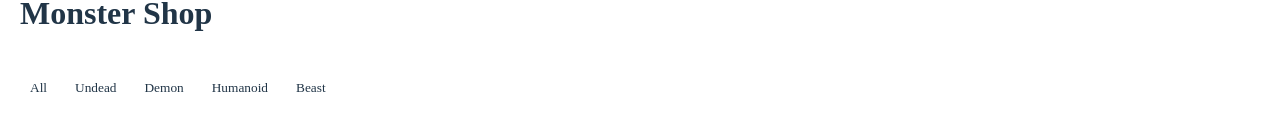
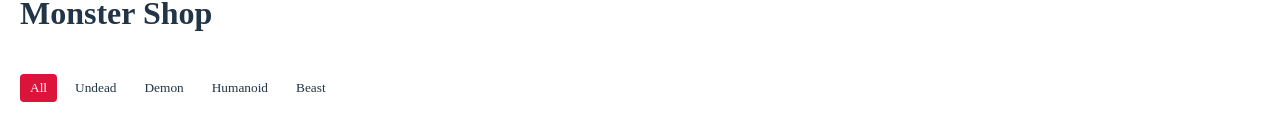
Before and after one commit to Alexiadis-Stylianos/monster-app, a React (Vite) app: page / in a window 1280 px wide. Shown: the part 124-260 px from the top of the page. Built offline with nearby package versions, Linux system fonts and the light colour scheme.

Commit message:
Fixed dark mode button's position

```diff
--- a/src/Styles.module.css
+++ b/src/Styles.module.css
@@ -24,7 +24,7 @@
   display: flex;
   align-items: center;
   justify-content: center;
-  z-index: 1000;
+  z-index: 2000;
 }
 
 .modalSelected {
@@ -130,6 +130,16 @@
 }
 
 .categoryActive {
+  background-color: crimson;
+  color: white;
+}
+
+:global(body.light) .categoryActive{
+  background-color: crimson;
+  color: white;
+}
+
+:global(body.dark) .categoryActive{
   background-color: crimson;
   color: white;
 }
--- a/src/index.css
+++ b/src/index.css
@@ -54,6 +54,7 @@ body.dark nav a:hover {
   position: fixed;
   bottom: 20px;
   right: 20px;
+  z-index: 1500;
   border-radius: 50%;
   padding: 10px 12px;
   font-size: 1.2rem;
```
